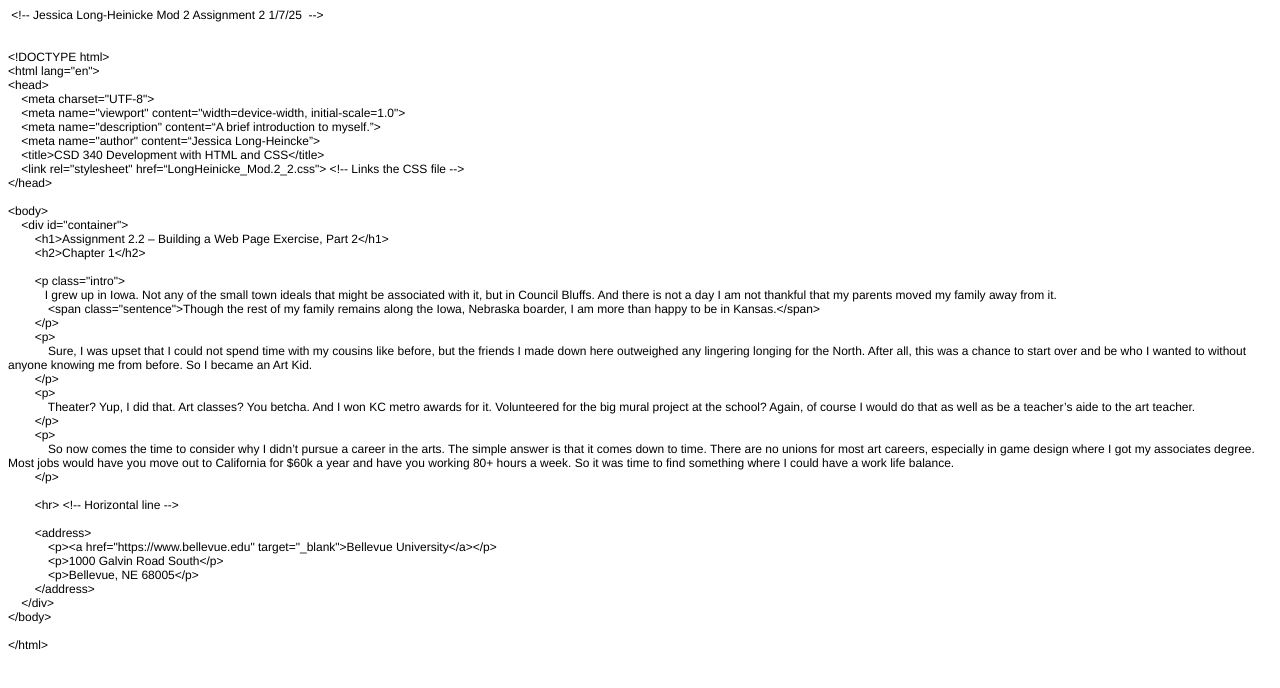
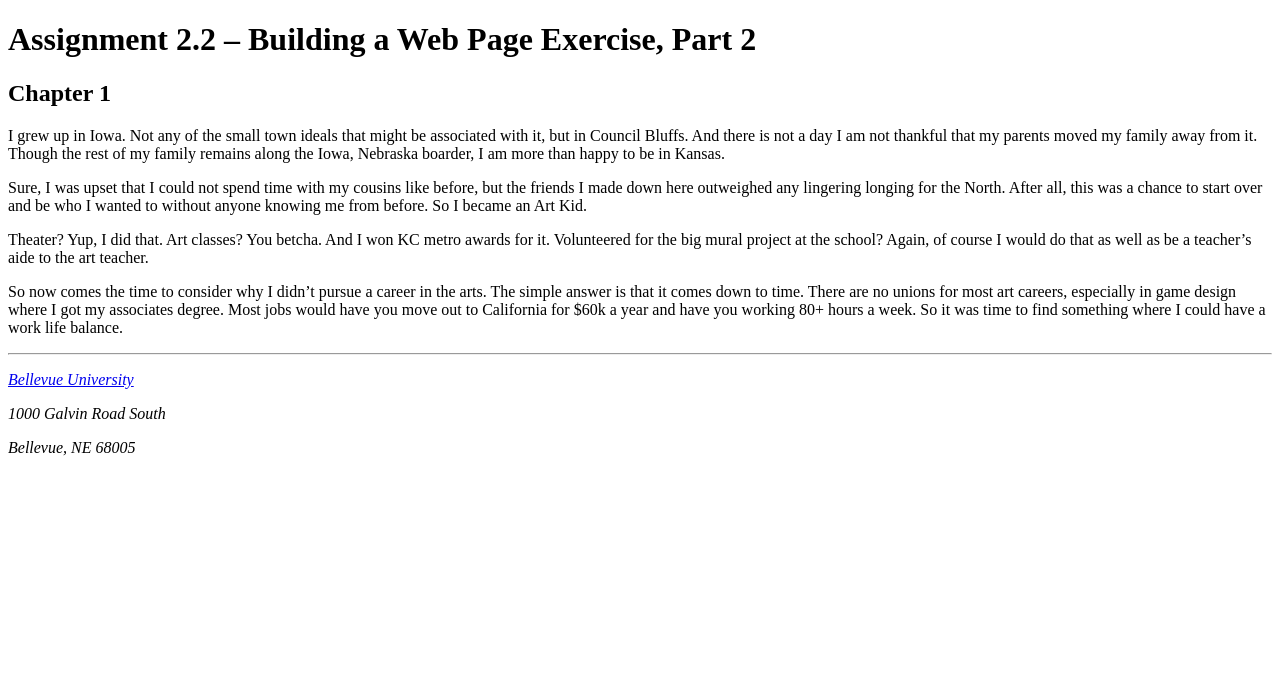
Before and after one commit to jessicanlh/csd-340, a plain HTML site: page module-2/LongHeinicke_Mod2_2.html in a window 1280 px wide. Drawn offline with Linux system fonts and the light colour scheme.

Commit message:
Update LongHeinicke_Mod2_2.html

```diff
--- a/module-2/LongHeinicke_Mod2_2.html
+++ b/module-2/LongHeinicke_Mod2_2.html
@@ -1,60 +1,44 @@
-<!DOCTYPE html PUBLIC "-//W3C//DTD HTML 4.01//EN" "http://www.w3.org/TR/html4/strict.dtd">
-<html>
+ <!-- Jessica Long-Heinicke Mod 2 Assignment 2 1/7/25  -->
+
+
+<!DOCTYPE html>
+<html lang="en">
 <head>
-  <meta http-equiv="Content-Type" content="text/html; charset=utf-8">
-  <meta http-equiv="Content-Style-Type" content="text/css">
-  <title></title>
-  <meta name="Generator" content="Cocoa HTML Writer">
-  <meta name="CocoaVersion" content="2487.7">
-  <style type="text/css">
-    p.p1 {margin: 0.0px 0.0px 0.0px 0.0px; font: 12.0px Helvetica}
-    p.p2 {margin: 0.0px 0.0px 0.0px 0.0px; font: 12.0px Helvetica; min-height: 14.0px}
-  </style>
+    <meta charset="UTF-8">
+    <meta name="viewport" content="width=device-width, initial-scale=1.0">
+    <meta name="description" content=“A brief introduction to myself.”>
+    <meta name="author" content=“Jessica Long-Heincke”>
+    <title>CSD 340 Development with HTML and CSS</title>
+    <link rel="stylesheet" href=“LongHeinicke_Mod.2_2.css"> <!-- Links the CSS file -->
 </head>
+
 <body>
-<p class="p1"><span class="Apple-converted-space"> </span>&lt;!-- Jessica Long-Heinicke Mod 2 Assignment 2 1/7/25<span class="Apple-converted-space">  </span>--&gt;</p>
-<p class="p2"><br></p>
-<p class="p2"><br></p>
-<p class="p1">&lt;!DOCTYPE html&gt;</p>
-<p class="p1">&lt;html lang="en"&gt;</p>
-<p class="p1">&lt;head&gt;</p>
-<p class="p1"><span class="Apple-converted-space">    </span>&lt;meta charset="UTF-8"&gt;</p>
-<p class="p1"><span class="Apple-converted-space">    </span>&lt;meta name="viewport" content="width=device-width, initial-scale=1.0"&gt;</p>
-<p class="p1"><span class="Apple-converted-space">    </span>&lt;meta name="description" content=“A brief introduction to myself.”&gt;</p>
-<p class="p1"><span class="Apple-converted-space">    </span>&lt;meta name="author" content=“Jessica Long-Heincke”&gt;</p>
-<p class="p1"><span class="Apple-converted-space">    </span>&lt;title&gt;CSD 340 Development with HTML and CSS&lt;/title&gt;</p>
-<p class="p1"><span class="Apple-converted-space">    </span>&lt;link rel="stylesheet" href=“LongHeinicke_Mod.2_2.css"&gt; &lt;!-- Links the CSS file --&gt;</p>
-<p class="p1">&lt;/head&gt;</p>
-<p class="p2"><br></p>
-<p class="p1">&lt;body&gt;</p>
-<p class="p1"><span class="Apple-converted-space">    </span>&lt;div id="container"&gt;</p>
-<p class="p1"><span class="Apple-converted-space">        </span>&lt;h1&gt;Assignment 2.2 – Building a Web Page Exercise, Part 2&lt;/h1&gt;</p>
-<p class="p1"><span class="Apple-converted-space">        </span>&lt;h2&gt;Chapter 1&lt;/h2&gt;</p>
-<p class="p2"><br></p>
-<p class="p1"><span class="Apple-converted-space">        </span>&lt;p class="intro"&gt;</p>
-<p class="p1"><span class="Apple-converted-space">           </span>I grew up in Iowa. Not any of the small town ideals that might be associated with it, but in Council Bluffs. And there is not a day I am not thankful that my parents moved my family away from it.<span class="Apple-converted-space"> </span></p>
-<p class="p1"><span class="Apple-converted-space">            </span>&lt;span class="sentence"&gt;Though the rest of my family remains along the Iowa, Nebraska boarder, I am more than happy to be in Kansas.&lt;/span&gt;</p>
-<p class="p1"><span class="Apple-converted-space">        </span>&lt;/p&gt;</p>
-<p class="p1"><span class="Apple-converted-space">        </span>&lt;p&gt;</p>
-<p class="p1"><span class="Apple-converted-space">            </span>Sure, I was upset that I could not spend time with my cousins like before, but the friends I made down here outweighed any lingering longing for the North. After all, this was a chance to start over and be who I wanted to without anyone knowing me from before. So I became an Art Kid.<span class="Apple-converted-space"> </span></p>
-<p class="p1"><span class="Apple-converted-space">        </span>&lt;/p&gt;</p>
-<p class="p1"><span class="Apple-converted-space">        </span>&lt;p&gt;</p>
-<p class="p1"><span class="Apple-converted-space">            </span>Theater? Yup, I did that. Art classes? You betcha. And I won KC metro awards for it. Volunteered for the big mural project at the school? Again, of course I would do that as well as be a teacher’s aide to the art teacher.<span class="Apple-converted-space"> </span></p>
-<p class="p1"><span class="Apple-converted-space">        </span>&lt;/p&gt;</p>
-<p class="p1"><span class="Apple-converted-space">        </span>&lt;p&gt;</p>
-<p class="p1"><span class="Apple-converted-space">            </span>So now comes the time to consider why I didn’t pursue a career in the arts. The simple answer is that it comes down to time. There are no unions for most art careers, especially in game design where I got my associates degree. Most jobs would have you move out to California for $60k a year and have you working 80+ hours a week. So it was time to find something where I could have a work life balance.<span class="Apple-converted-space"> </span></p>
-<p class="p1"><span class="Apple-converted-space">        </span>&lt;/p&gt;</p>
-<p class="p2"><br></p>
-<p class="p1"><span class="Apple-converted-space">        </span>&lt;hr&gt; &lt;!-- Horizontal line --&gt;</p>
-<p class="p2"><br></p>
-<p class="p1"><span class="Apple-converted-space">        </span>&lt;address&gt;</p>
-<p class="p1"><span class="Apple-converted-space">            </span>&lt;p&gt;&lt;a href="https://www.bellevue.edu" target="_blank"&gt;Bellevue University&lt;/a&gt;&lt;/p&gt;</p>
-<p class="p1"><span class="Apple-converted-space">            </span>&lt;p&gt;1000 Galvin Road South&lt;/p&gt;</p>
-<p class="p1"><span class="Apple-converted-space">            </span>&lt;p&gt;Bellevue, NE 68005&lt;/p&gt;</p>
-<p class="p1"><span class="Apple-converted-space">        </span>&lt;/address&gt;</p>
-<p class="p1"><span class="Apple-converted-space">    </span>&lt;/div&gt;</p>
-<p class="p1">&lt;/body&gt;</p>
-<p class="p2"><br></p>
-<p class="p1">&lt;/html&gt;</p>
+    <div id="container">
+        <h1>Assignment 2.2 – Building a Web Page Exercise, Part 2</h1>
+        <h2>Chapter 1</h2>
+
+        <p class="intro">
+           I grew up in Iowa. Not any of the small town ideals that might be associated with it, but in Council Bluffs. And there is not a day I am not thankful that my parents moved my family away from it.
+            <span class="sentence">Though the rest of my family remains along the Iowa, Nebraska boarder, I am more than happy to be in Kansas.</span>
+        </p>
+        <p>
+            Sure, I was upset that I could not spend time with my cousins like before, but the friends I made down here outweighed any lingering longing for the North. After all, this was a chance to start over and be who I wanted to without anyone knowing me from before. So I became an Art Kid.
+        </p>
+        <p>
+            Theater? Yup, I did that. Art classes? You betcha. And I won KC metro awards for it. Volunteered for the big mural project at the school? Again, of course I would do that as well as be a teacher’s aide to the art teacher.
+        </p>
+        <p>
+            So now comes the time to consider why I didn’t pursue a career in the arts. The simple answer is that it comes down to time. There are no unions for most art careers, especially in game design where I got my associates degree. Most jobs would have you move out to California for $60k a year and have you working 80+ hours a week. So it was time to find something where I could have a work life balance.
+        </p>
+
+        <hr> <!-- Horizontal line -->
+
+        <address>
+            <p><a href="https://www.bellevue.edu" target="_blank">Bellevue University</a></p>
+            <p>1000 Galvin Road South</p>
+            <p>Bellevue, NE 68005</p>
+        </address>
+    </div>
 </body>
+
 </html>
```
